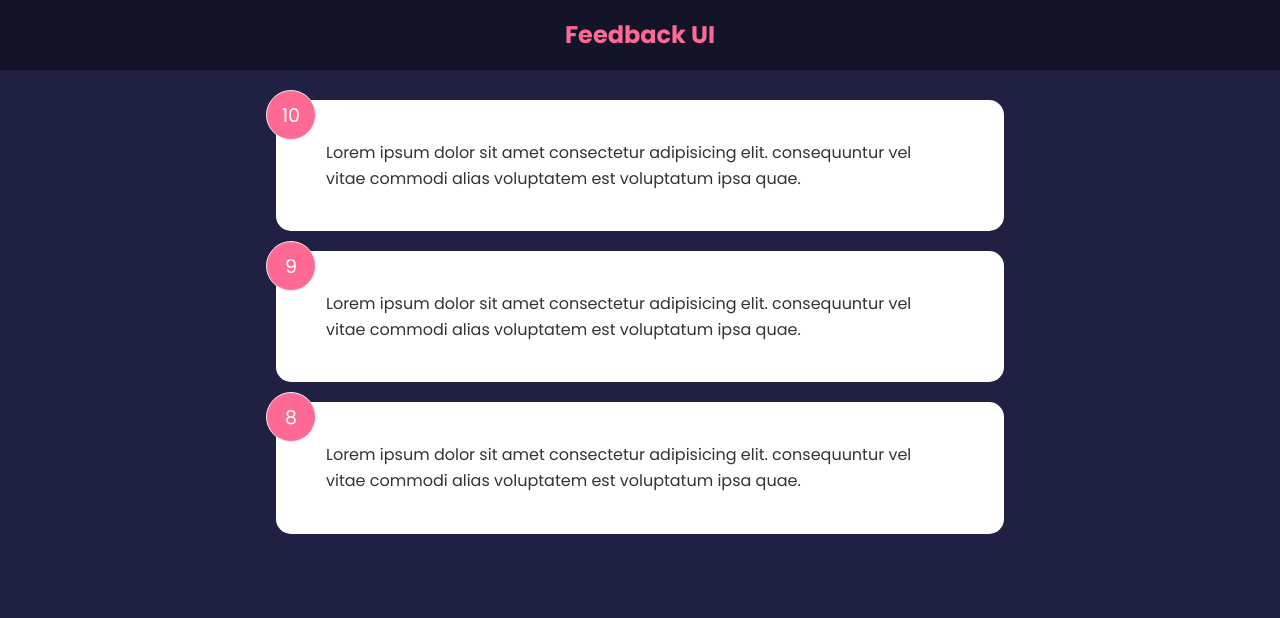
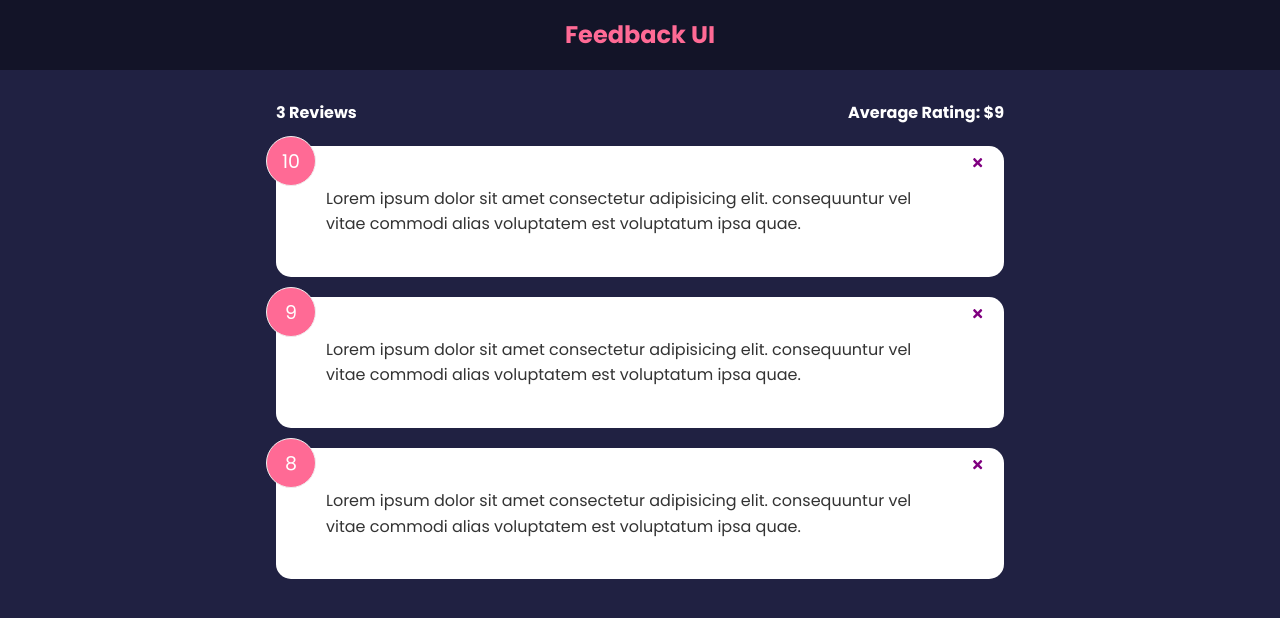
Before and after one commit to Dwightu/Feedback-UI, a React (Create React App) app: page / in a window 1280 px wide. Shown: the top 618 px of the page. Built offline with nearby package versions, Linux system fonts and the light colour scheme.

Commit message:
Add FeedbackStats Component

```diff
--- a/package.json
+++ b/package.json
@@ -8,6 +8,7 @@
     "@testing-library/user-event": "^13.5.0",
     "react": "^18.0.0",
     "react-dom": "^18.0.0",
+    "react-icons": "^4.3.1",
     "react-scripts": "5.0.1",
     "web-vitals": "^2.1.4"
   },
--- a/src/App.js
+++ b/src/App.js
@@ -1,24 +1,35 @@
 import React from "react";
 
 import Header from "./components/Header";
-
-import FeedbackItem from "./components/FeedbackItem";
 
 import { useState } from "react";
 
 import FeedbackData from "./data/FeedbackData";
 
+import FeedbackStats from "./components/FeedbackStats";
+
 import FeedbackList from "./components/FeedbackList";
+import Card from "./components/shared/Card";
 
 function App() {
+
+    //Grobal State
     const [feedback, setFeedback] = useState(FeedbackData);
+
+    const deleteFeedback = (id) => {
+        if (window.confirm(`Are you sure you want to delete the comment ${id} ?`)) {
+            setFeedback(feedback.filter((item) => item.id != id))
+        }
+    }
+
 
     return (
         <>
             <Header />
             <div className="container">
-                {/* <FeedbackItem /> */}
-                <FeedbackList feedback={feedback} />
+                <FeedbackStats feedback={feedback} />
+                <FeedbackList feedback={feedback} handleDelete={deleteFeedback} />
+
             </div>
         </>
     )
--- a/src/components/FeedbackItem.jsx
+++ b/src/components/FeedbackItem.jsx
@@ -1,18 +1,36 @@
+
+import { FaTimes } from 'react-icons/fa'
+import Card from "./shared/Card";
+import Protypes from 'prop-types'
 
 
 
 
 
-function FeedbackItem({ item }) {
+
+
+function FeedbackItem({ item, handleDelete }) {
+
+
     return (
-        <div className='card'>
+        <Card>
             <div className="num-display">{item.rating}
             </div>
+            <button onClick={() => handleDelete(item.id)} className='close'>
+                <FaTimes color='purple' />
+            </button>
             <div className="text-display">
                 {item.text}
             </div>
-        </div>
+        </Card>
     )
 }
 
+
+
+FeedbackItem.propTypes = {
+    item: Protypes.object.isRequired
+}
+
+
 export default FeedbackItem;
--- a/src/components/FeedbackList.jsx
+++ b/src/components/FeedbackList.jsx
@@ -1,8 +1,8 @@
 import FeedbackItem from "./FeedbackItem";
+import Protypes from 'prop-types'
 
 
-
-function FeedbackList({ feedback }) {
+function FeedbackList({ feedback, handleDelete }) {
     if (!feedback || feedback.length === 0) {
         return <p>No feedback</p>
     }
@@ -11,10 +11,22 @@ function FeedbackList({ feedback }) {
     return (
         < div className="feedback-list">
             {feedback.map((item) => (
-                <FeedbackItem key={item.id} item={item}></FeedbackItem>
+                <FeedbackItem key={item.id} item={item} handleDelete={handleDelete}></FeedbackItem>
             ))}
         </div>
     )
 }
 
+FeedbackList.prototype = {
+    // feedback: Protypes.array
+    feedback: Protypes.arrayOf(
+        Protypes.shape({
+            id: Protypes.number.isRequired,
+            rating: Protypes.number.isRequired,
+            text: Protypes.string.isRequired
+        })
+    )
+}
+
+
 export default FeedbackList
--- /dev/null
+++ b/src/components/FeedbackStats.jsx
@@ -0,0 +1,27 @@
+
+import Protypes from 'prop-types'
+
+
+
+function FeedbackStats({ feedback }) {
+    let average = feedback.reduce((acc, cur) => {
+        return (acc + cur.rating)
+    }, 0) / feedback.length
+
+    average = average.toFixed(1).replace(/[.,]0$/, '')
+
+    return (
+        <div className="feedback-stats">
+            <h4>{feedback.length} Reviews</h4>
+            <h4>Average Rating: ${isNaN(average) ? 0 : average}</h4>
+        </div>
+    )
+}
+
+
+FeedbackStats.prototype = {
+    feedback: Protypes.array.isRequired
+}
+
+
+export default FeedbackStats
--- /dev/null
+++ b/src/components/shared/Card.jsx
@@ -0,0 +1,25 @@
+
+import Protypes from 'prop-types'
+
+
+
+function Card({ children, reverse }) {
+    return (
+        <div className={`card ${reverse && 'reverse'}`}>{children}</div>
+    )
+}
+
+
+
+Card.defaultProp = {
+    reverse: false
+}
+
+Card.prototype = {
+    children: Protypes.node.isRequired,
+    reverse: Protypes.bool,
+}
+
+
+
+export default Card
```
Also changed, not shown: 1 other file (tests, documents, lock files or other folders).
